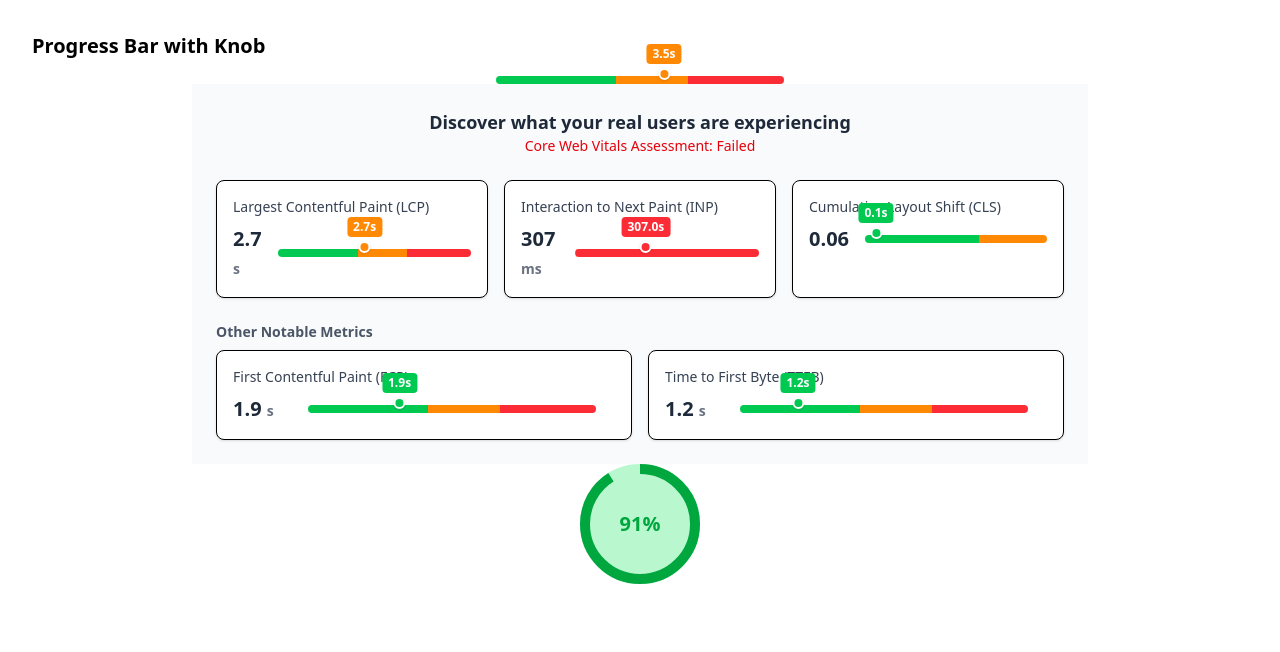
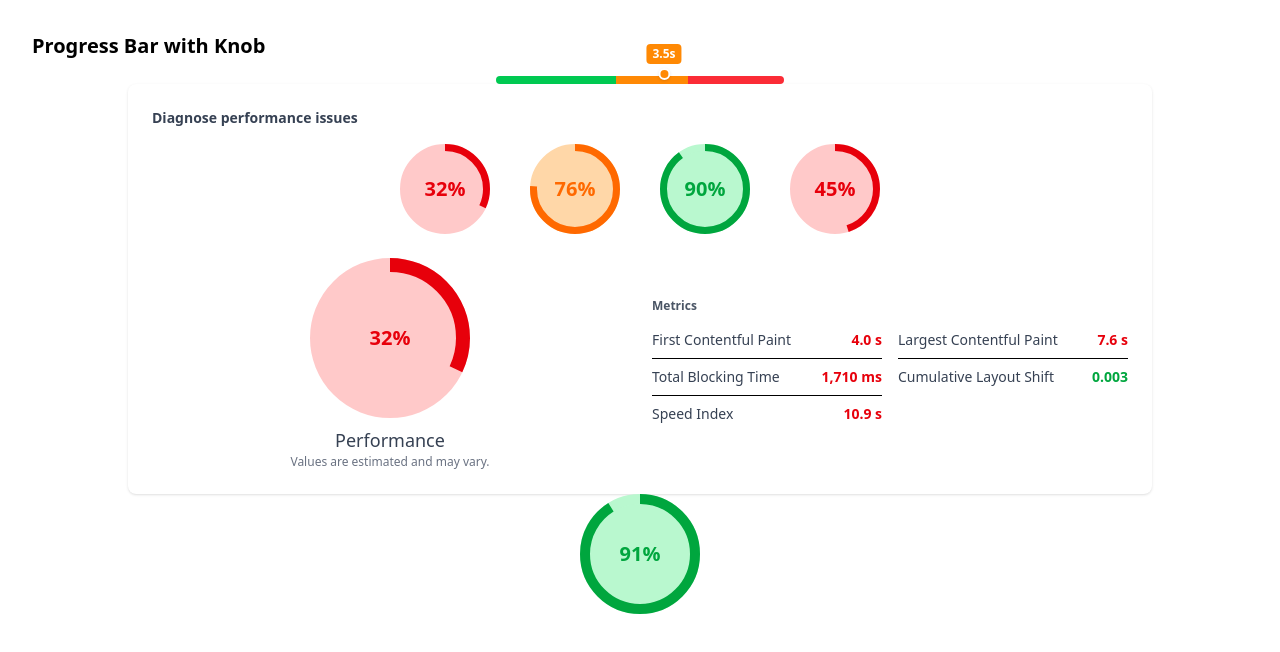
Before and after one commit to PiyushSaini69/Page_Speed, a React (Vite) app in the folder Frontend/: page /test in a window 1280 px wide. Shown: the top 652 px of the page. Built offline with nearby package versions, Linux system fonts and the light colour scheme.

Commit message:
Performance Commit

```diff
--- a/Frontend/src/Component/Home.jsx
+++ b/Frontend/src/Component/Home.jsx
@@ -173,6 +173,7 @@ export default function Home() {
         )}
       </div>
       <Dashboard/>
+      {/* <Performance/> */}
     </>
   );
 }
--- /dev/null
+++ b/Frontend/src/Component/Performance.jsx
@@ -0,0 +1,96 @@
+// Report.jsx
+import React from "react";
+import CirculerProgress from "./CirculerProgress"; // reuse your circular progress bar
+
+// Top Score Item
+function ScoreBadge({ label, score }) {
+  const color =
+    score < 50
+      ? "text-red-600 border-red-600"
+      : score < 90
+      ? "text-yellow-500 border-yellow-500"
+      : "text-green-600 border-green-600";
+
+  return (
+    <div className={`flex flex-col items-center gap-1`}>
+      <div className={`w-12 h-12 rounded-full border-2 flex items-center justify-center font-semibold ${color}`}>
+        {score}
+      </div>
+      <span className="text-xs text-gray-600">{label}</span>
+    </div>
+  );
+}
+
+// Metric Row
+function MetricRow({ label, value, unit, status }) {
+  const color =
+    status === "bad"
+      ? "text-red-600"
+      : status === "avg"
+      ? "text-yellow-500"
+      : "text-green-600";
+
+  return (
+    <div className="flex justify-between items-center py-2 border-b last:border-0">
+      <span className="text-sm text-gray-700">{label}</span>
+      <span className={`text-sm font-semibold ${color}`}>
+        {value} {unit}
+      </span>
+    </div>
+  );
+}
+
+export default function Performance() {
+  return (
+    <div className="w-full max-w-5xl mx-auto p-6 bg-white rounded-lg shadow">
+      {/* Header */}
+      <h2 className="text-gray-700 font-semibold text-sm mb-4">
+        Diagnose performance issues
+      </h2>
+
+      {/* Category Scores */}
+      <div className="flex justify-center gap-10 mb-6">
+         <CirculerProgress value={32} size={90} stroke={7} />
+         <CirculerProgress value={76} size={90} stroke={7} />
+         <CirculerProgress value={90} size={90} stroke={7} />
+         <CirculerProgress value={45} size={90} stroke={7} />
+      </div>
+
+      <div className="grid grid-cols-1 md:grid-cols-2 gap-6">
+        {/* Left: Circular Score + Metrics */}
+        <div className="flex flex-col items-center gap-6">
+          {/* Circular Progress */}
+          <div className="flex flex-col items-center">
+            <CirculerProgress value={32} size={160} stroke={14} />
+            <p className="mt-2 text-lg font-medium text-gray-700">Performance</p>
+            <p className="text-xs text-gray-500 text-center max-w-sm">
+              Values are estimated and may vary.
+
+            </p>
+          </div>
+
+          {/* Metrics Table */}
+
+        </div>
+
+        {/* Right: Website Preview */}
+        <div className="flex justify-center items-start mt-10">
+           <div className="w-full">
+            <h3 className="text-xs font-semibold text-gray-600 mb-2">Metrics</h3>
+            <div className="grid grid-cols-1 md:grid-cols-2 gap-4">
+              <div>
+                <MetricRow label="First Contentful Paint" value="4.0" unit="s" status="bad" />
+                <MetricRow label="Total Blocking Time" value="1,710" unit="ms" status="bad" />
+                <MetricRow label="Speed Index" value="10.9" unit="s" status="bad" />
+              </div>
+              <div>
+                <MetricRow label="Largest Contentful Paint" value="7.6" unit="s" status="bad" />
+                <MetricRow label="Cumulative Layout Shift" value="0.003" unit="" status="good" />
+              </div>
+            </div>
+          </div>
+        </div>
+      </div>
+    </div>
+  );
+}
--- a/Frontend/src/Component/Test.jsx
+++ b/Frontend/src/Component/Test.jsx
@@ -3,6 +3,7 @@ import ProgressBar from "./ProgressBar";
 import CirculerProgress from "./CirculerProgress";
 import Dashboard from "./DashBoard";
 import MetricCard from "./DashBoard";
+import Performance from "./Performance";
 
 export default function Test() {
   const [value, setValue] = useState(3.5);
@@ -11,7 +12,9 @@ export default function Test() {
     <div className="p-8">
       <h2 className="text-xl font-semibold mb-4">Progress Bar with Knob</h2>
       <ProgressBar value={value}  />
-      <Dashboard   />
+      {/* <Dashboard   />
+     */}
+     <Performance/>
 
 
 
```
